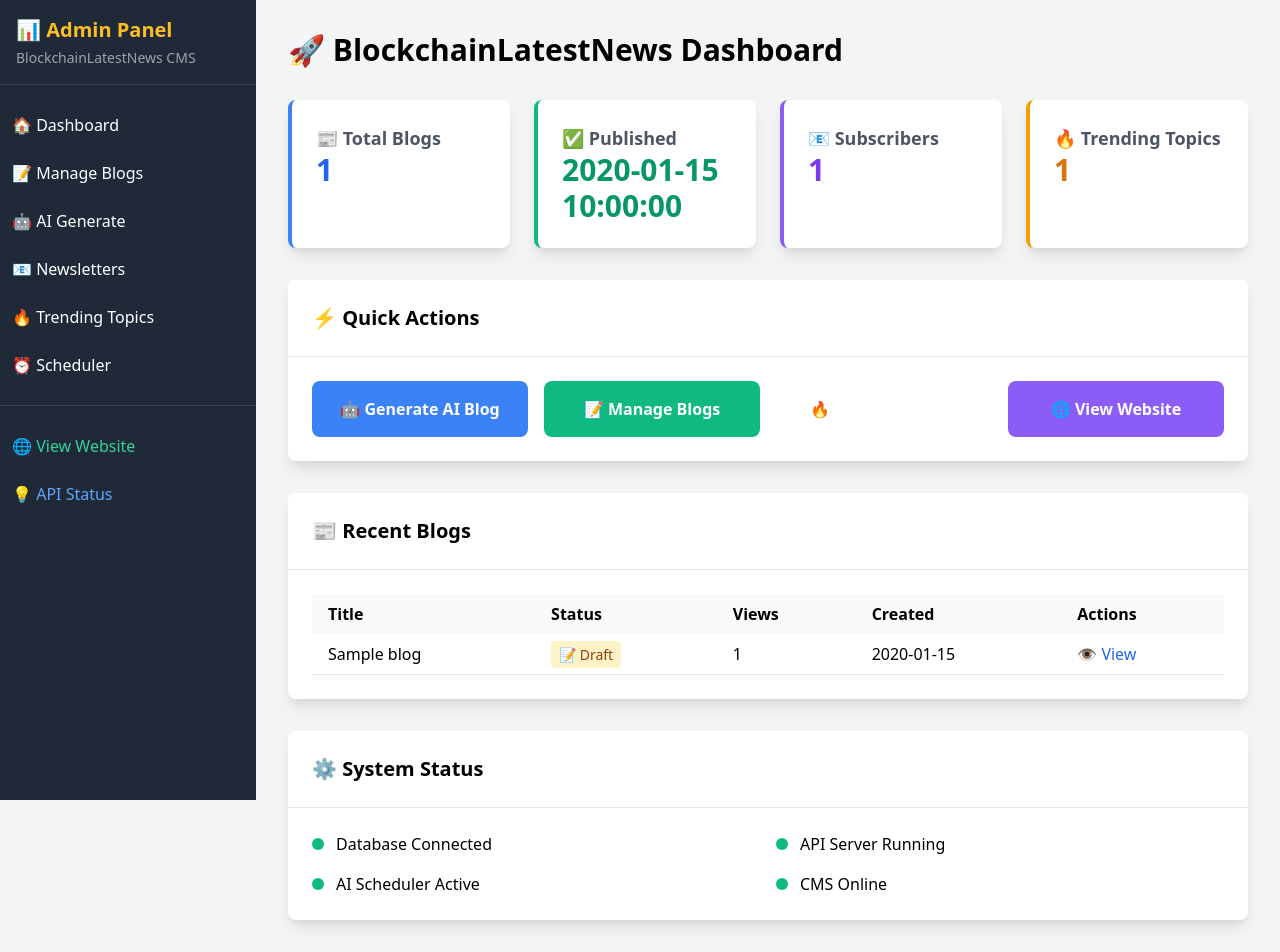
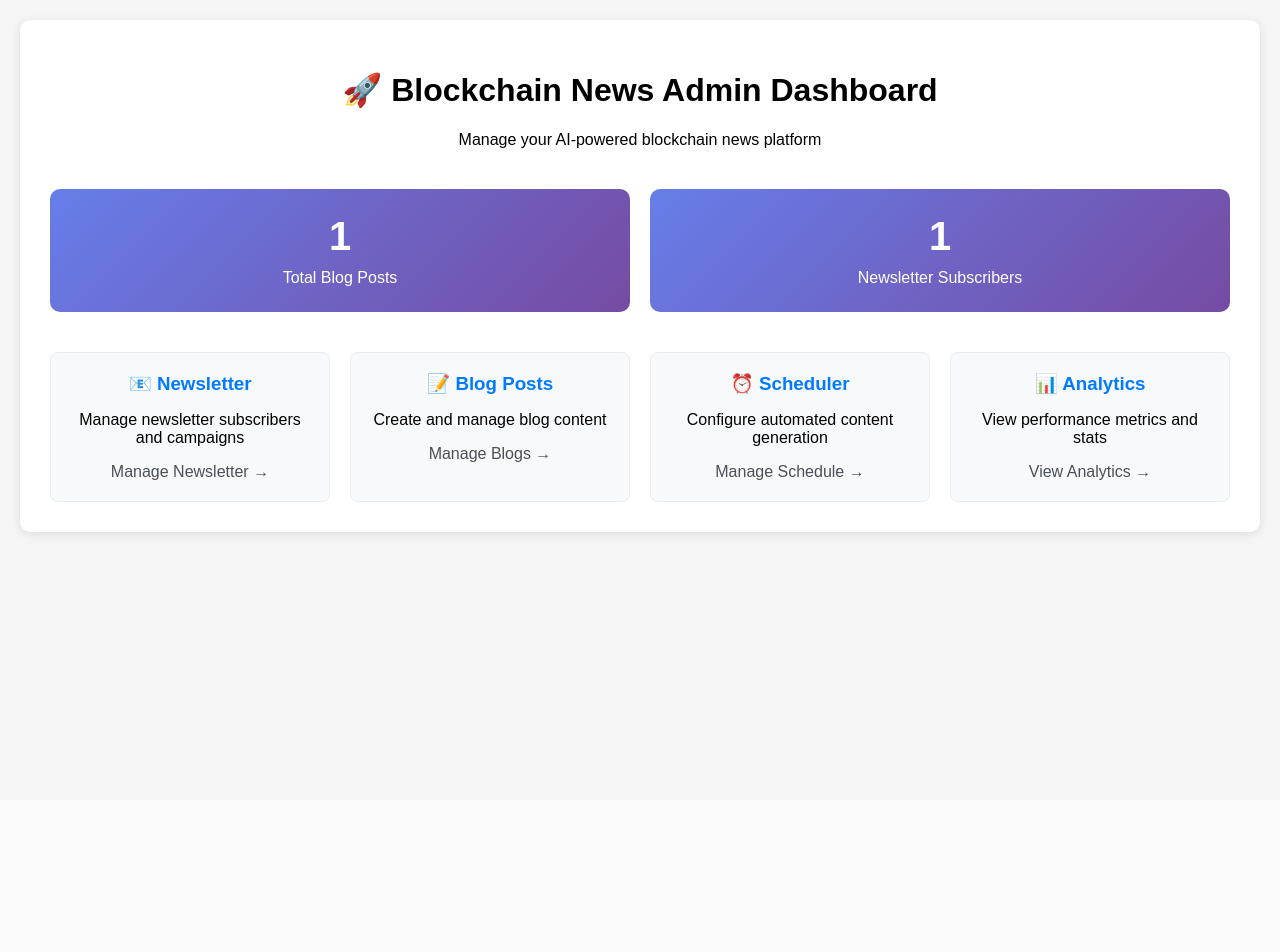
Before and after one commit to DevKaranMehta/auto-b, a FastAPI app: template config/docker/app/templates/admin/dashboard.html in a window 1280 px wide. After the commit the page ends 536 px from the top, so only its background shows below. Run offline with FastAPI, Linux system fonts and the light colour scheme; the template is opened without the code that fills it: most values are stand-ins (such as "Sample title", 1, 10 or a date in 2020).

Commit message:
working 100

```diff
--- a/config/docker/app/templates/admin/dashboard.html
+++ b/config/docker/app/templates/admin/dashboard.html
@@ -1,133 +1,63 @@
-{% extends "admin/base.html" %}
+<!DOCTYPE html>
+<html lang="en">
+<head>
+    <meta charset="UTF-8">
+    <meta name="viewport" content="width=device-width, initial-scale=1.0">
+    <title>Admin Dashboard - Blockchain News</title>
+    <style>
+        body { font-family: Arial, sans-serif; margin: 0; padding: 20px; background: #f5f5f5; }
+        .container { max-width: 1200px; margin: 0 auto; background: white; padding: 30px; border-radius: 10px; box-shadow: 0 2px 10px rgba(0,0,0,0.1); }
+        .header { text-align: center; margin-bottom: 40px; }
+        .stats { display: grid; grid-template-columns: repeat(auto-fit, minmax(250px, 1fr)); gap: 20px; margin-bottom: 40px; }
+        .stat-card { background: linear-gradient(135deg, #667eea 0%, #764ba2 100%); color: white; padding: 25px; border-radius: 10px; text-align: center; }
+        .stat-number { font-size: 2.5em; font-weight: bold; margin-bottom: 10px; }
+        .navigation { display: grid; grid-template-columns: repeat(auto-fit, minmax(200px, 1fr)); gap: 20px; }
+        .nav-card { background: #f8f9fa; padding: 20px; border-radius: 8px; text-align: center; border: 1px solid #e9ecef; transition: transform 0.2s; }
+        .nav-card:hover { transform: translateY(-2px); box-shadow: 0 4px 12px rgba(0,0,0,0.1); }
+        .nav-card a { text-decoration: none; color: #495057; font-weight: 500; }
+        .nav-card h3 { margin: 0 0 10px 0; color: #007bff; }
+    </style>
+</head>
+<body>
+    <div class="container">
+        <div class="header">
+            <h1>🚀 Blockchain News Admin Dashboard</h1>
+            <p>Manage your AI-powered blockchain news platform</p>
+        </div>
 
-{% block title %}Dashboard{% endblock %}
+        <div class="stats">
+            <div class="stat-card">
+                <div class="stat-number">{{ blog_count }}</div>
+                <div>Total Blog Posts</div>
+            </div>
+            <div class="stat-card">
+                <div class="stat-number">{{ subscriber_count }}</div>
+                <div>Newsletter Subscribers</div>
+            </div>
+        </div>
 
-{% block content %}
-<h1 class="text-3xl font-bold mb-8">🚀 BlockchainLatestNews Dashboard</h1>
-
-<!-- Statistics Cards -->
-<div class="grid grid-cols-1 md:grid-cols-4 gap-6 mb-8">
-    <div class="bg-white p-6 rounded-lg shadow-lg border-l-4 border-blue-500">
-        <h3 class="text-lg font-semibold text-gray-600">📰 Total Blogs</h3>
-        <p class="text-3xl font-bold text-blue-600">{{ total_blogs }}</p>
-    </div>
-    <div class="bg-white p-6 rounded-lg shadow-lg border-l-4 border-green-500">
-        <h3 class="text-lg font-semibold text-gray-600">✅ Published</h3>
-        <p class="text-3xl font-bold text-green-600">{{ published_blogs }}</p>
-    </div>
-    <div class="bg-white p-6 rounded-lg shadow-lg border-l-4 border-purple-500">
-        <h3 class="text-lg font-semibold text-gray-600">📧 Subscribers</h3>
-        <p class="text-3xl font-bold text-purple-600">{{ total_subscribers }}</p>
-    </div>
-    <div class="bg-white p-6 rounded-lg shadow-lg border-l-4 border-yellow-500">
-        <h3 class="text-lg font-semibold text-gray-600">🔥 Trending Topics</h3>
-        <p class="text-3xl font-bold text-yellow-600">{{ trending_topics_count or 0 }}</p>
-    </div>
-</div>
-
-<!-- Quick Actions -->
-<div class="bg-white rounded-lg shadow-lg mb-8">
-    <div class="p-6 border-b">
-        <h2 class="text-xl font-bold">⚡ Quick Actions</h2>
-    </div>
-    <div class="p-6">
-        <div class="grid grid-cols-1 md:grid-cols-4 gap-4">
-            <a href="/admin/ai-generate" class="bg-blue-500 hover:bg-blue-600 text-white p-4 rounded-lg text-center font-semibold transition">
-                🤖 Generate AI Blog
-            </a>
-            <a href="/admin/blogs" class="bg-green-500 hover:bg-green-600 text-white p-4 rounded-lg text-center font-semibold transition">
-                📝 Manage Blogs
-            </a>
-            <a href="/admin/trending-topics" class="bg-orange-500 hover:bg-orange-600 text-white p-4 rounded-lg text-center font-semibold transition">
-                🔥 Trending Topics
-            </a>
-            <a href="/" target="_blank" class="bg-purple-500 hover:bg-purple-600 text-white p-4 rounded-lg text-center font-semibold transition">
-                🌐 View Website
-            </a>
-        </div>
-    </div>
-</div>
-
-<!-- Recent Blogs -->
-<div class="bg-white rounded-lg shadow-lg mb-8">
-    <div class="p-6 border-b">
-        <h2 class="text-xl font-bold">📰 Recent Blogs</h2>
-    </div>
-    <div class="p-6">
-        {% if recent_blogs %}
-        <div class="overflow-x-auto">
-            <table class="w-full table-auto">
-                <thead>
-                    <tr class="bg-gray-50">
-                        <th class="px-4 py-2 text-left">Title</th>
-                        <th class="px-4 py-2 text-left">Status</th>
-                        <th class="px-4 py-2 text-left">Views</th>
-                        <th class="px-4 py-2 text-left">Created</th>
-                        <th class="px-4 py-2 text-left">Actions</th>
-                    </tr>
-                </thead>
-                <tbody>
-                    {% for blog in recent_blogs %}
-                    <tr class="border-b hover:bg-gray-50">
-                        <td class="px-4 py-2">
-                            <div class="font-medium">{{ blog.title[:60] }}{% if blog.title|length > 60 %}...{% endif %}</div>
-                            {% if blog.is_ai_generated %}
-                            <span class="text-xs bg-blue-100 text-blue-800 px-2 py-1 rounded">🤖 AI Generated</span>
-                            {% endif %}
-                        </td>
-                        <td class="px-4 py-2">
-                            {% if blog.is_published %}
-                            <span class="bg-green-100 text-green-800 px-2 py-1 rounded text-sm">✅ Published</span>
-                            {% else %}
-                            <span class="bg-yellow-100 text-yellow-800 px-2 py-1 rounded text-sm">📝 Draft</span>
-                            {% endif %}
-                        </td>
-                        <td class="px-4 py-2">{{ blog.view_count }}</td>
-                        <td class="px-4 py-2">{{ blog.created_at.strftime('%Y-%m-%d') }}</td>
-                        <td class="px-4 py-2">
-                            <a href="/blog/{{ blog.slug }}" class="text-blue-600 hover:underline" target="_blank">👁️ View</a>
-                        </td>
-                    </tr>
-                    {% endfor %}
-                </tbody>
-            </table>
-        </div>
-        {% else %}
-        <div class="text-center py-8 text-gray-500">
-            <h3 class="text-lg font-semibold mb-2">No blogs yet!</h3>
-            <p>Start by generating your first AI blog post.</p>
-            <a href="/admin/ai-generate" class="inline-block mt-4 bg-blue-500 hover:bg-blue-600 text-white px-6 py-2 rounded-lg font-semibold">
-                🤖 Generate First Blog
-            </a>
-        </div>
-        {% endif %}
-    </div>
-</div>
-
-<!-- System Status -->
-<div class="bg-white rounded-lg shadow-lg">
-    <div class="p-6 border-b">
-        <h2 class="text-xl font-bold">⚙️ System Status</h2>
-    </div>
-    <div class="p-6">
-        <div class="grid grid-cols-1 md:grid-cols-2 gap-4">
-            <div class="flex items-center">
-                <span class="w-3 h-3 bg-green-500 rounded-full mr-3"></span>
-                <span>Database Connected</span>
+        <div class="navigation">
+            <div class="nav-card">
+                <h3>📧 Newsletter</h3>
+                <p>Manage newsletter subscribers and campaigns</p>
+                <a href="/admin/newsletters">Manage Newsletter →</a>
             </div>
-            <div class="flex items-center">
-                <span class="w-3 h-3 bg-green-500 rounded-full mr-3"></span>
-                <span>API Server Running</span>
+            <div class="nav-card">
+                <h3>📝 Blog Posts</h3>
+                <p>Create and manage blog content</p>
+                <a href="/admin/blogs">Manage Blogs →</a>
             </div>
-            <div class="flex items-center">
-                <span class="w-3 h-3 bg-green-500 rounded-full mr-3"></span>
-                <span>AI Scheduler Active</span>
+            <div class="nav-card">
+                <h3>⏰ Scheduler</h3>
+                <p>Configure automated content generation</p>
+                <a href="/admin/scheduler">Manage Schedule →</a>
             </div>
-            <div class="flex items-center">
-                <span class="w-3 h-3 bg-green-500 rounded-full mr-3"></span>
-                <span>CMS Online</span>
+            <div class="nav-card">
+                <h3>📊 Analytics</h3>
+                <p>View performance metrics and stats</p>
+                <a href="/admin/analytics">View Analytics →</a>
             </div>
         </div>
     </div>
-</div>
-{% endblock %}
+</body>
+</html>
```
Also changed, not shown: config/docker/app/routes/admin.py (+43 -116 lines), config/docker/app/routes/blogs.py (added, +107 -0 lines), config/docker/app/routes/newsletters.py (+26 -4 lines), config/docker/app/templates/admin/blogs.html (+62 -93 lines), config/docker/app/templates/admin/newsletters.html (+49 -45 lines).
